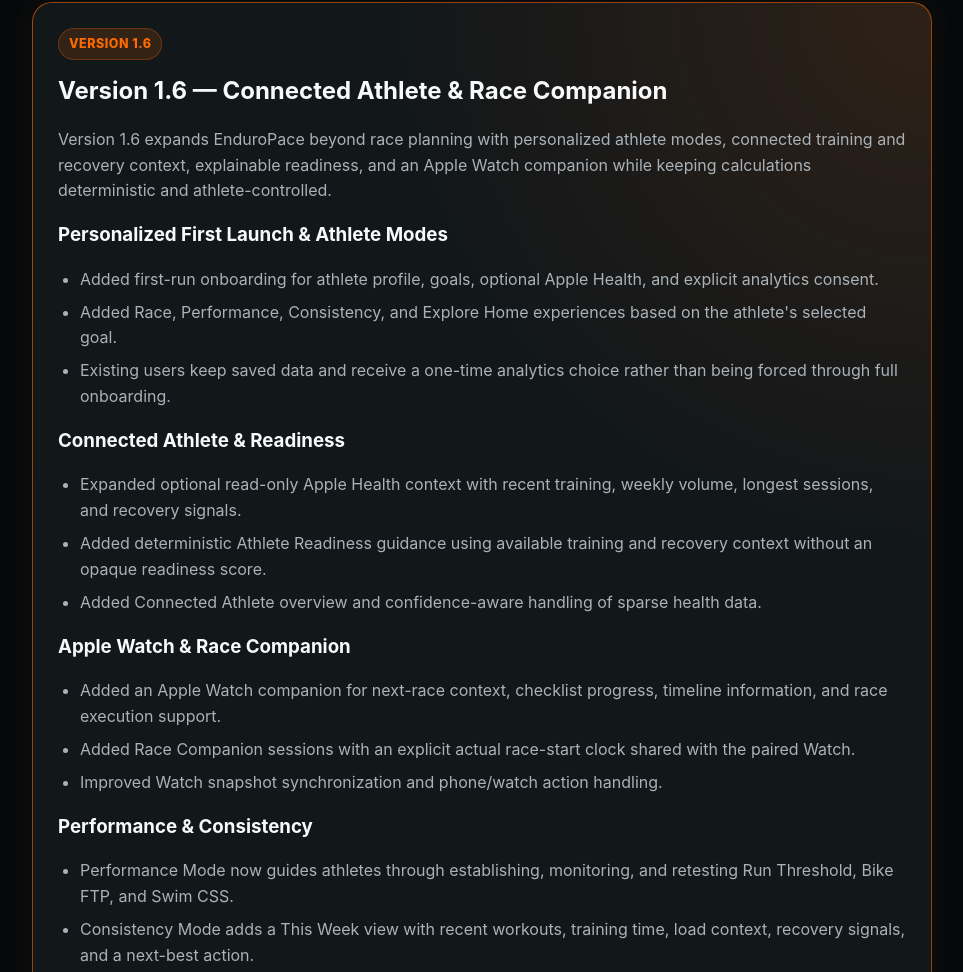
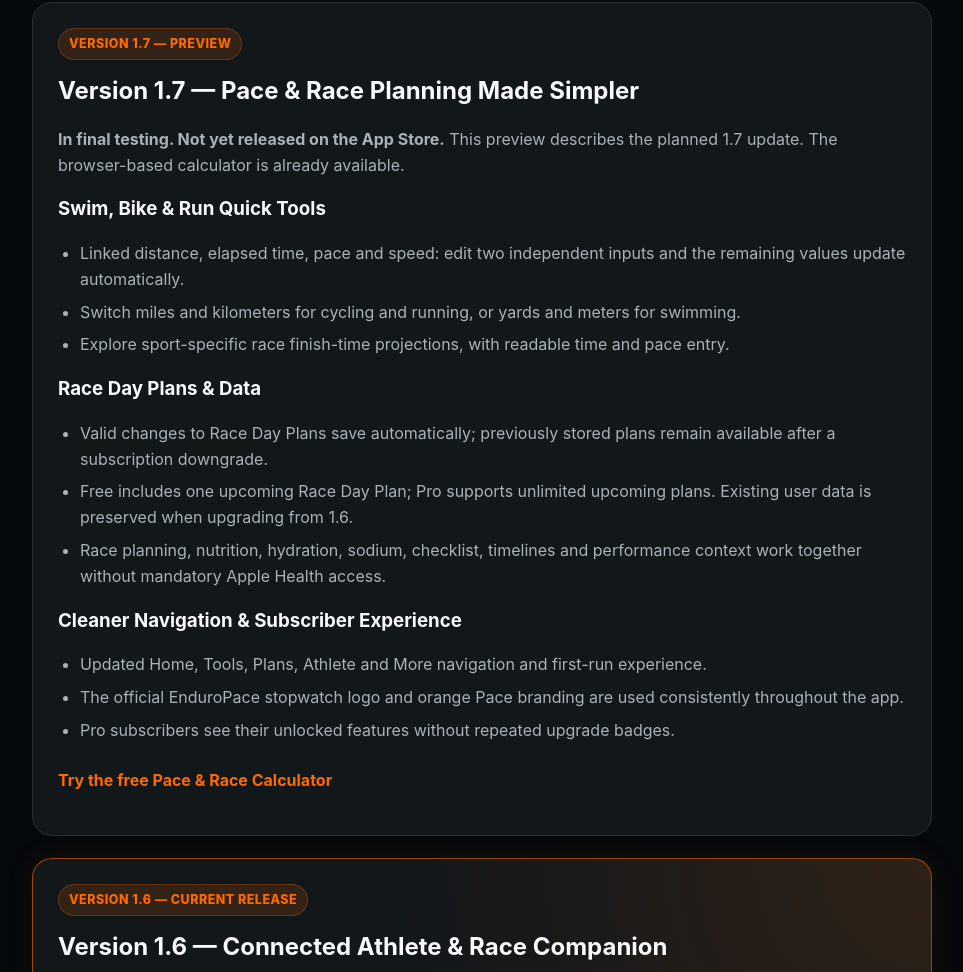
Before and after one commit to mmagriGH/enduropace-site, a plain HTML site: page release-notes.html in a window 1280 px wide. Shown: the part 338-1310 px from the top of the page, without its empty margins (158-1121 px from the left). Drawn offline with Linux system fonts and the light colour scheme.

Commit message:
site: publish accurate 1.7 preview release notes without implying public release

```diff
--- a/release-notes.html
+++ b/release-notes.html
@@ -3,7 +3,7 @@
 <head>
   <meta charset="UTF-8" />
   <meta name="viewport" content="width=device-width, initial-scale=1.0" />
-  <meta name="description" content="EnduroPace release notes, including version 1.6 Connected Athlete, Apple Watch Companion, Athlete Modes, readiness, performance progression, caffeine strategy, and privacy improvements." />
+  <meta name="description" content="EnduroPace release history and a preview of version 1.7: Swim/Bike/Run Pace &amp; Race Calculator, automatic Race Day Plan saving, simpler navigation, and Pro entitlement improvements." />
   <title>Release Notes | EnduroPace</title>
   <style>
     :root {
@@ -245,8 +245,33 @@
     <h1>Release Notes</h1>
     <p>See what’s new and improved in each EnduroPace release.</p>
 
+    <section class="version">
+      <div class="badge">Version 1.7 — Preview</div>
+      <h2>Version 1.7 — Pace &amp; Race Planning Made Simpler</h2>
+      <p><strong>In final testing. Not yet released on the App Store.</strong> This preview describes the planned 1.7 update. The browser-based calculator is already available.</p>
+      <h3>Swim, Bike &amp; Run Quick Tools</h3>
+      <ul>
+        <li>Linked distance, elapsed time, pace and speed: edit two independent inputs and the remaining values update automatically.</li>
+        <li>Switch miles and kilometers for cycling and running, or yards and meters for swimming.</li>
+        <li>Explore sport-specific race finish-time projections, with readable time and pace entry.</li>
+      </ul>
+      <h3>Race Day Plans &amp; Data</h3>
+      <ul>
+        <li>Valid changes to Race Day Plans save automatically; previously stored plans remain available after a subscription downgrade.</li>
+        <li>Free includes one upcoming Race Day Plan; Pro supports unlimited upcoming plans. Existing user data is preserved when upgrading from 1.6.</li>
+        <li>Race planning, nutrition, hydration, sodium, checklist, timelines and performance context work together without mandatory Apple Health access.</li>
+      </ul>
+      <h3>Cleaner Navigation &amp; Subscriber Experience</h3>
+      <ul>
+        <li>Updated Home, Tools, Plans, Athlete and More navigation and first-run experience.</li>
+        <li>The official EnduroPace stopwatch logo and orange Pace branding are used consistently throughout the app.</li>
+        <li>Pro subscribers see their unlocked features without repeated upgrade badges.</li>
+      </ul>
+      <p><a class="card-link" href="pace-calculator.html">Try the free Pace &amp; Race Calculator</a></p>
+    </section>
+
     <section class="version latest">
-      <div class="badge">Version 1.6</div>
+      <div class="badge">Version 1.6 — Current Release</div>
       <h2>Version 1.6 — Connected Athlete & Race Companion</h2>
       <p>
         Version 1.6 expands EnduroPace beyond race planning with personalized athlete
```
